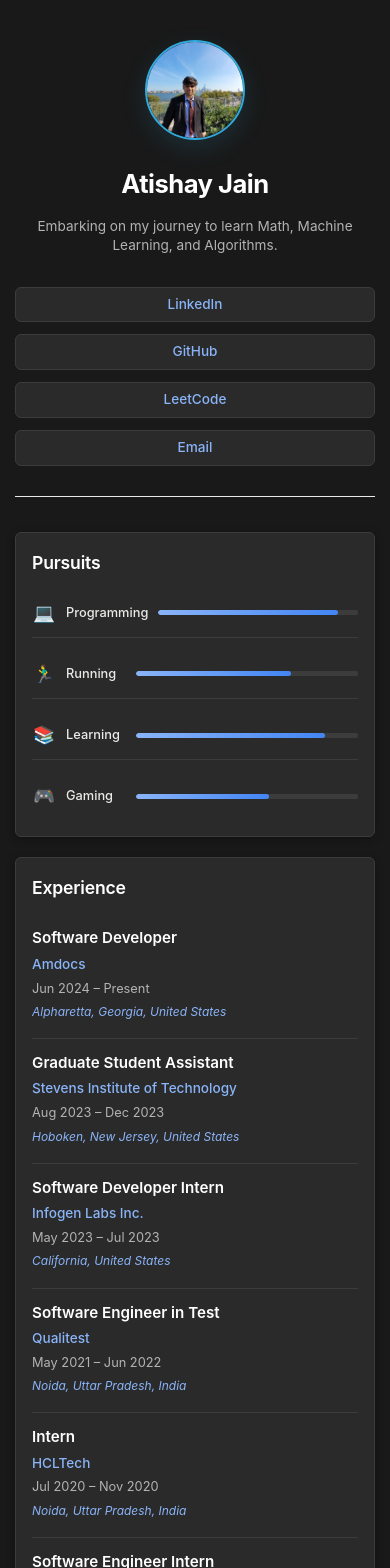
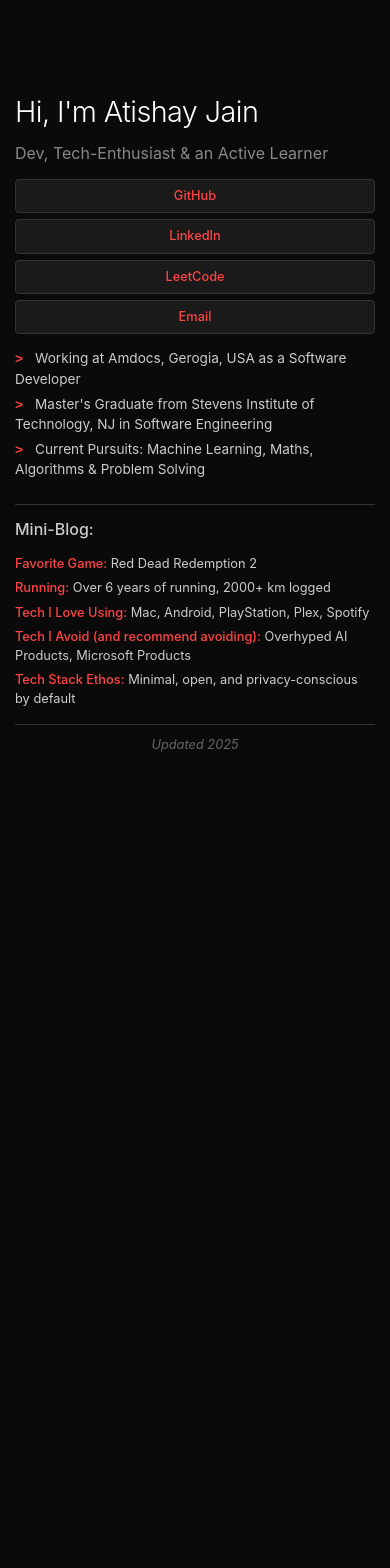
Before and after one commit to sudo-atishay/Personal-Blog-in-React, a React (Create React App) app: page / in a window 390 px wide. Shown: the top 1568 px of the page. After the commit the page ends 844 px from the top, so only its background shows below. Built offline with nearby package versions, Linux system fonts and the light colour scheme.

Commit message:
final changes

```diff
--- a/src/App.css
+++ b/src/App.css
@@ -1,4 +1,4 @@
-/* Modern Clean Website - Hero Section Layout */
+/* Black Material + Red Theme - jschr.io Inspired */
 * {
   margin: 0;
   padding: 0;
@@ -7,257 +7,149 @@
 
 body {
   font-family: -apple-system, BlinkMacSystemFont, 'Segoe UI', Roboto, 'Helvetica Neue', Arial, sans-serif;
-  background-color: #191919;
-  color: #e9e9e7;
+  background-color: #0a0a0a;
+  color: #e0e0e0;
   line-height: 1.6;
   font-size: 16px;
   -webkit-font-smoothing: antialiased;
   -moz-osx-font-smoothing: grayscale;
+  overflow: hidden; /* No scrolling */
 }
 
 .App {
-  max-width: 1200px;
-  margin: 0 auto;
-  padding: 40px;
-  min-height: 100vh;
-}
-
-.container {
-  display: flex;
-  flex-direction: column;
-  min-height: 100vh;
-}
-
-/* Hero Section - Top Half */
-.hero-section {
-  flex: 1;
+  height: 100vh;
+  width: 100vw;
   display: flex;
   align-items: center;
   justify-content: center;
-  min-height: 50vh;
-  padding: 60px 0;
-  border-bottom: 1px solid #e9e9e7;
+  padding: 40px;
+}
+
+.app-container {
+  width: 100%;
+  height: 100%;
+  display: flex;
+  align-items: center;
+  justify-content: center;
+}
+
+.main-content {
+  max-width: 800px;
+  width: 100%;
+  text-align: left;
+}
+
+.intro {
+  font-size: 3.5rem;
+  font-weight: 300;
+  color: #ffffff;
+  margin-bottom: 8px;
+  letter-spacing: -0.02em;
+}
+
+.title {
+  font-size: 1.5rem;
+  font-weight: 400;
+  color: #888888;
   margin-bottom: 20px;
 }
 
-.profile-section {
-  text-align: center;
-  max-width: 600px;
+.social-links {
+  display: flex;
+  gap: 20px;
+  flex-wrap: wrap;
+  margin-bottom: 30px;
 }
 
-.profile-photo {
-  width: 200px;
-  height: 200px;
-  border-radius: 50%;
-  object-fit: cover;
-  margin-bottom: 24px;
-  border: 3px solid #2eaadc;
-  box-shadow: 0 8px 24px rgba(46, 170, 220, 0.15);
-  transition: transform 0.3s ease, box-shadow 0.3s ease;
-}
-
-.profile-photo:hover {
-  transform: scale(1.05);
-  box-shadow: 0 12px 32px rgba(46, 170, 220, 0.25);
-}
-
-.name {
-  font-size: 3rem;
-  font-weight: 700;
-  color: #ffffff;
-  margin-bottom: 16px;
-  letter-spacing: -0.02em;
-}
-
-.bio {
-  font-size: 1.1rem;
-  line-height: 1.5;
-  color: #b3b3b3;
-  margin-bottom: 32px;
-  max-width: 600px;
-  margin-left: auto;
-  margin-right: auto;
-  white-space: nowrap;
-}
-
-.contact-links {
-  display: flex;
-  justify-content: center;
-  gap: 24px;
-  flex-wrap: wrap;
-}
-
-.contact-links a {
-  color: #8ab4f8;
+.social-links a {
+  color: #ff4444;
   text-decoration: none;
   font-weight: 500;
   font-size: 1rem;
-  padding: 10px 20px;
-  border: 1px solid #3c3c3c;
-  border-radius: 6px;
+  padding: 8px 16px;
+  border: 1px solid #333333;
+  border-radius: 4px;
   transition: all 0.2s ease;
-  background: #2a2a2a;
+  background: #1a1a1a;
 }
 
-.contact-links a:hover {
-  background: #8ab4f8;
-  color: #191919;
+.social-links a:hover {
+  background: #ff4444;
+  color: #0a0a0a;
+  border-color: #ff4444;
   transform: translateY(-1px);
-  box-shadow: 0 4px 12px rgba(138, 180, 248, 0.2);
+  box-shadow: 0 4px 12px rgba(255, 68, 68, 0.3);
 }
 
-/* Content Section - Bottom Half */
-.content-section {
-  display: grid;
-  grid-template-columns: repeat(auto-fit, minmax(300px, 1fr));
-  gap: 24px;
-  padding: 20px 0;
+.current-status {
+  margin-bottom: 25px;
 }
 
-.section {
-  background: #2a2a2a;
-  padding: 24px;
-  border-radius: 8px;
-  box-shadow: 0 2px 8px rgba(0, 0, 0, 0.3);
-  border: 1px solid #3c3c3c;
+.status-item {
+  font-size: 1.1rem;
+  color: #cccccc;
+  margin-bottom: 8px;
+  line-height: 1.4;
 }
 
-.section h2 {
-  font-size: 1.25rem;
-  font-weight: 600;
-  color: #ffffff;
-  margin-bottom: 16px;
-  letter-spacing: -0.01em;
+.arrow {
+  color: #ff4444;
+  font-weight: bold;
+  margin-right: 8px;
+  font-family: 'Courier New', monospace;
 }
 
-/* Skills */
-.skills-grid {
-  display: grid;
-  grid-template-columns: 1fr;
-  gap: 8px;
+.current-learning {
+  font-size: 1.1rem;
+  font-weight: 500;
+  color: #cccccc;
+  margin-bottom: 15px;
 }
 
-.skill-item {
-  background: #3c3c3c;
-  color: #e9e9e7;
-  padding: 12px 16px;
-  border-radius: 6px;
-  font-size: 0.9rem;
-  text-align: left;
-  border: 1px solid #4a4a4a;
-  transition: all 0.2s ease;
-  font-weight: 400;
+.current-projects {
+  margin-bottom: 30px;
 }
 
-.skill-item:hover {
-  background: #4a4a4a;
-  border-color: #8ab4f8;
-  color: #ffffff;
+.project-item {
+  font-size: 1rem;
+  color: #cccccc;
+  margin-bottom: 8px;
+  line-height: 1.4;
 }
 
-/* About Section */
-.about-content {
-  color: #e9e9e7;
-  line-height: 1.6;
+.personal-section {
+  margin-top: 25px;
+  padding-top: 20px;
+  border-top: 1px solid #333333;
 }
 
-.about-content p {
-  margin-bottom: 16px;
-  font-size: 0.95rem;
+.personal-title {
+  font-size: 1.1rem;
+  font-weight: 500;
+  color: #cccccc;
+  margin-bottom: 15px;
 }
 
-.about-content p:last-child {
-  margin-bottom: 0;
+.personal-item {
+  font-size: 0.95rem;
+  color: #cccccc;
+  margin-bottom: 8px;
+  line-height: 1.5;
 }
 
-/* Pursuits Section */
-.pursuits-grid {
-  display: flex;
-  flex-direction: column;
-  gap: 12px;
+.personal-label {
+  color: #ff4444;
+  font-weight: 500;
 }
 
-.pursuit-item {
-  display: flex;
-  align-items: center;
-  gap: 12px;
-  padding: 12px 0;
-  border-bottom: 1px solid #3c3c3c;
-}
-
-.pursuit-item:last-child {
-  border-bottom: none;
-}
-
-.pursuit-emoji {
-  font-size: 1.2rem;
-  min-width: 28px;
+.updated-year {
+  margin-top: 15px;
+  padding-top: 10px;
+  border-top: 1px solid #333333;
+  font-size: 0.8rem;
+  color: #666666;
   text-align: center;
-}
-
-.pursuit-name {
-  color: #e9e9e7;
-  font-weight: 500;
-  min-width: 80px;
-  font-size: 0.9rem;
-}
-
-.pursuit-bar {
-  flex: 1;
-  height: 6px;
-  background: #3c3c3c;
-  border-radius: 3px;
-  overflow: hidden;
-}
-
-.pursuit-fill {
-  height: 100%;
-  background: linear-gradient(90deg, #8ab4f8, #4285f4);
-  transition: width 0.8s ease;
-  border-radius: 3px;
-}
-
-/* Timeline */
-.timeline-item {
-  padding: 16px 0;
-  border-bottom: 1px solid #3c3c3c;
-}
-
-.timeline-item:last-child {
-  border-bottom: none;
-}
-
-.timeline-title {
-  font-size: 1rem;
-  font-weight: 600;
-  color: #ffffff;
-  margin-bottom: 4px;
-}
-
-.timeline-company, .timeline-school {
-  color: #8ab4f8;
-  font-weight: 500;
-  margin-bottom: 4px;
-  font-size: 0.9rem;
-}
-
-.timeline-duration {
-  color: #b3b3b3;
-  font-size: 0.85rem;
-  margin-bottom: 4px;
-}
-
-.timeline-location {
-  color: #8ab4f8;
-  font-size: 0.8rem;
   font-style: italic;
-  margin-bottom: 6px;
-}
-
-.timeline-grade {
-  color: #e9e9e7;
-  font-weight: 500;
-  font-size: 0.85rem;
 }
 
 /* Responsive Design */
@@ -266,138 +158,106 @@
     padding: 20px;
   }
 
-  .hero-section {
-    padding: 30px 0;
-    min-height: auto;
+  .intro {
+    font-size: 2.2rem;
+    margin-bottom: 6px;
   }
 
-  .profile-photo {
-    width: 120px;
-    height: 120px;
-    margin-bottom: 16px;
-    border: 2px solid #2eaadc;
+  .title {
+    font-size: 1.1rem;
+    margin-bottom: 15px;
   }
 
-  .name {
-    font-size: 1.8rem;
+  .social-links {
+    gap: 10px;
+    margin-bottom: 20px;
+  }
+
+  .social-links a {
+    padding: 6px 12px;
+    font-size: 0.85rem;
+  }
+
+  .status-item {
+    font-size: 0.9rem;
+    margin-bottom: 6px;
+  }
+
+  .current-learning {
+    font-size: 0.95rem;
     margin-bottom: 12px;
   }
 
-  .bio {
+  .project-item {
     font-size: 0.9rem;
-    white-space: normal;
-    max-width: 100%;
-    line-height: 1.4;
+    margin-bottom: 6px;
   }
 
-  .contact-links {
-    gap: 12px;
-    flex-wrap: wrap;
+  .personal-section {
+    margin-top: 20px;
+    padding-top: 15px;
   }
 
-  .contact-links a {
-    padding: 8px 16px;
-    font-size: 0.9rem;
-    flex: 1;
-    min-width: calc(50% - 6px);
-    text-align: center;
-  }
-
-  .content-section {
-    grid-template-columns: 1fr;
-    gap: 20px;
-    padding: 15px 0;
-  }
-
-  .section {
-    padding: 20px;
-    border-radius: 6px;
-  }
-
-  .section h2 {
+  .personal-title {
     font-size: 1.1rem;
     margin-bottom: 12px;
   }
 
-  .pursuit-item {
-    gap: 10px;
-    padding: 10px 0;
+  .personal-item {
+    font-size: 0.85rem;
+    margin-bottom: 6px;
+  }
+}
+
+@media (max-width: 480px) {
+  .App {
+    padding: 15px;
   }
 
-  .pursuit-emoji {
-    font-size: 1.1rem;
-    min-width: 24px;
+  .intro {
+    font-size: 1.8rem;
   }
 
-  .pursuit-name {
-    min-width: 70px;
+  .title {
+    font-size: 1rem;
+    margin-bottom: 12px;
+  }
+
+  .social-links {
+    flex-direction: column;
+    gap: 6px;
+    margin-bottom: 15px;
+  }
+
+  .social-links a {
+    text-align: center;
+    padding: 6px 12px;
+    font-size: 0.8rem;
+  }
+
+  .status-item {
     font-size: 0.85rem;
   }
 
-  .pursuit-bar {
-    height: 5px;
+  .current-learning {
+    font-size: 0.9rem;
   }
 
-  .timeline-item {
-    padding: 12px 0;
-  }
-
-  .timeline-title {
-    font-size: 0.95rem;
-    margin-bottom: 3px;
-  }
-
-  .timeline-company, .timeline-school {
-    font-size: 0.85rem;
-    margin-bottom: 3px;
-  }
-
-  .timeline-duration {
-    font-size: 0.8rem;
-    margin-bottom: 3px;
-  }
-
-  .timeline-location {
-    font-size: 0.75rem;
-    margin-bottom: 5px;
-  }
-
-  .timeline-grade {
-    font-size: 0.8rem;
-  }
-}
-
-/* Extra small screens */
-@media (max-width: 480px) {
-  .App {
-    padding: 10px 15px;
-  }
-
-  .profile-photo {
-    width: 100px;
-    height: 100px;
-  }
-
-  .name {
-    font-size: 1.6rem;
-  }
-
-  .bio {
+  .project-item {
     font-size: 0.85rem;
   }
 
-  .contact-links a {
-    padding: 6px 12px;
-    font-size: 0.85rem;
-    min-width: 100%;
+  .personal-section {
+    margin-top: 15px;
+    padding-top: 12px;
   }
 
-  .section {
-    padding: 16px;
+  .personal-title {
+    font-size: 1rem;
   }
 
-  .pursuit-name {
-    min-width: 60px;
+  .personal-item {
     font-size: 0.8rem;
+    margin-bottom: 5px;
   }
 }
--- a/src/Pages/Home.js
+++ b/src/Pages/Home.js
@@ -1,132 +1,56 @@
-import React from "react";
+import React from 'react';
 
-function Home() {
+const Home = () => {
   return (
-    <div className="container">
-      {/* Top Half - Profile Hero Section */}
-      <div className="hero-section">
-        <div className="profile-section">
-          <img
-            src="/IMG_0057.JPG"
-            alt="Atishay Jain"
-            className="profile-photo"
-          />
-          <h1 className="name">Atishay Jain</h1>
-          <p className="bio">Embarking on my journey to learn Math, Machine Learning, and Algorithms.</p>
+    <div className="app-container">
+      <div className="main-content">
+        <h1 className="intro">Hi, I'm Atishay Jain</h1>
+        <h2 className="title">Dev, Tech-Enthusiast & an Active Learner</h2>
 
-          <div className="contact-links">
-            <a href="https://www.linkedin.com/in/atishay23/" target="_blank" rel="noopener noreferrer">
-              LinkedIn
-            </a>
-            <a href="https://github.com/atishay2305-hub" target="_blank" rel="noopener noreferrer">
-              GitHub
-            </a>
-            <a href="https://leetcode.com/u/ajain70/" target="_blank" rel="noopener noreferrer">
-              LeetCode
-            </a>
-            <a href="mailto:atishay23@email.com">
-              Email
-            </a>
+        <div className="social-links">
+          <a href="https://github.com/atishay2305-hub" target="_blank" rel="noopener noreferrer">GitHub</a>
+          <a href="https://linkedin.com/in/atishay-jain" target="_blank" rel="noopener noreferrer">LinkedIn</a>
+          <a href="https://leetcode.com/atishay2305" target="_blank" rel="noopener noreferrer">LeetCode</a>
+          <a href="mailto:atishay.jain@example.com">Email</a>
+        </div>
+
+        <div className="current-status">
+          <div className="status-item">
+            <span className="arrow">&gt;</span> Working at Amdocs, Gerogia, USA as a Software Developer
           </div>
-        </div>
-      </div>
-
-      {/* Bottom Half - Content */}
-      <div className="content-section">
-        {/* Pursuits */}
-        <div className="section">
-          <h2>Pursuits</h2>
-          <div className="pursuits-grid">
-            <div className="pursuit-item">
-              <span className="pursuit-emoji">💻</span>
-              <span className="pursuit-name">Programming</span>
-              <div className="pursuit-bar">
-                <div className="pursuit-fill" style={{width: '90%'}}></div>
-              </div>
-            </div>
-            <div className="pursuit-item">
-              <span className="pursuit-emoji">🏃‍♂️</span>
-              <span className="pursuit-name">Running</span>
-              <div className="pursuit-bar">
-                <div className="pursuit-fill" style={{width: '70%'}}></div>
-              </div>
-            </div>
-            <div className="pursuit-item">
-              <span className="pursuit-emoji">📚</span>
-              <span className="pursuit-name">Learning</span>
-              <div className="pursuit-bar">
-                <div className="pursuit-fill" style={{width: '85%'}}></div>
-              </div>
-            </div>
-            <div className="pursuit-item">
-              <span className="pursuit-emoji">🎮</span>
-              <span className="pursuit-name">Gaming</span>
-              <div className="pursuit-bar">
-                <div className="pursuit-fill" style={{width: '60%'}}></div>
-              </div>
-            </div>
+          <div className="status-item">
+            <span className="arrow">&gt;</span> Master's Graduate from Stevens Institute of Technology, NJ in Software Engineering
+          </div>
+          <div className="status-item">
+            <span className="arrow">&gt;</span> Current Pursuits: Machine Learning, Maths, Algorithms & Problem Solving
           </div>
         </div>
 
-        {/* Experience */}
-        <div className="section">
-          <h2>Experience</h2>
-          <div className="timeline-item">
-            <div className="timeline-title">Software Developer</div>
-            <div className="timeline-company">Amdocs</div>
-            <div className="timeline-duration">Jun 2024 – Present</div>
-            <div className="timeline-location">Alpharetta, Georgia, United States</div>
+        <div className="personal-section">
+          <h3 className="personal-title">Mini-Blog:</h3>
+          <div className="personal-item">
+            <span className="personal-label">Favorite Game:</span> Red Dead Redemption 2
           </div>
-          <div className="timeline-item">
-            <div className="timeline-title">Graduate Student Assistant</div>
-            <div className="timeline-company">Stevens Institute of Technology</div>
-            <div className="timeline-duration">Aug 2023 – Dec 2023</div>
-            <div className="timeline-location">Hoboken, New Jersey, United States</div>
+          <div className="personal-item">
+            <span className="personal-label">Running:</span> Over 6 years of running, 2000+ km logged
           </div>
-          <div className="timeline-item">
-            <div className="timeline-title">Software Developer Intern</div>
-            <div className="timeline-company">Infogen Labs Inc.</div>
-            <div className="timeline-duration">May 2023 – Jul 2023</div>
-            <div className="timeline-location">California, United States</div>
+          <div className="personal-item">
+            <span className="personal-label">Tech I Love Using:</span> Mac, Android, PlayStation, Plex, Spotify
           </div>
-          <div className="timeline-item">
-            <div className="timeline-title">Software Engineer in Test</div>
-            <div className="timeline-company">Qualitest</div>
-            <div className="timeline-duration">May 2021 – Jun 2022</div>
-            <div className="timeline-location">Noida, Uttar Pradesh, India</div>
+          <div className="personal-item">
+            <span className="personal-label">Tech I Avoid (and recommend avoiding):</span> Overhyped AI Products, Microsoft Products
           </div>
-          <div className="timeline-item">
-            <div className="timeline-title">Intern</div>
-            <div className="timeline-company">HCLTech</div>
-            <div className="timeline-duration">Jul 2020 – Nov 2020</div>
-            <div className="timeline-location">Noida, Uttar Pradesh, India</div>
+          <div className="personal-item">
+            <span className="personal-label">Tech Stack Ethos:</span> Minimal, open, and privacy-conscious by default
           </div>
-          <div className="timeline-item">
-            <div className="timeline-title">Software Engineer Intern</div>
-            <div className="timeline-company">Minerva Technology Solutions Limited</div>
-            <div className="timeline-duration">Jun 2020 – Jul 2020</div>
-            <div className="timeline-location">Delhi, India</div>
-          </div>
-        </div>
 
-        {/* Education */}
-        <div className="section">
-          <h2>Education</h2>
-          <div className="timeline-item">
-            <div className="timeline-title">Master's degree, Software Engineering</div>
-            <div className="timeline-school">Stevens Institute of Technology</div>
-            <div className="timeline-duration">Sep 2022 - May 2024</div>
-            <div className="timeline-grade">Grade: 3.89</div>
-          </div>
-          <div className="timeline-item">
-            <div className="timeline-title">Bachelor of Technology - BTech, Information Technology</div>
-            <div className="timeline-school">APJ Abdul Kalam Technological University</div>
-            <div className="timeline-duration">2017 - 2021</div>
+          <div className="updated-year">
+            Updated 2025
           </div>
         </div>
       </div>
     </div>
   );
-}
+};
 
 export default Home;
```
Also changed, not shown: 1 other file (tests, documents, lock files or other folders).
